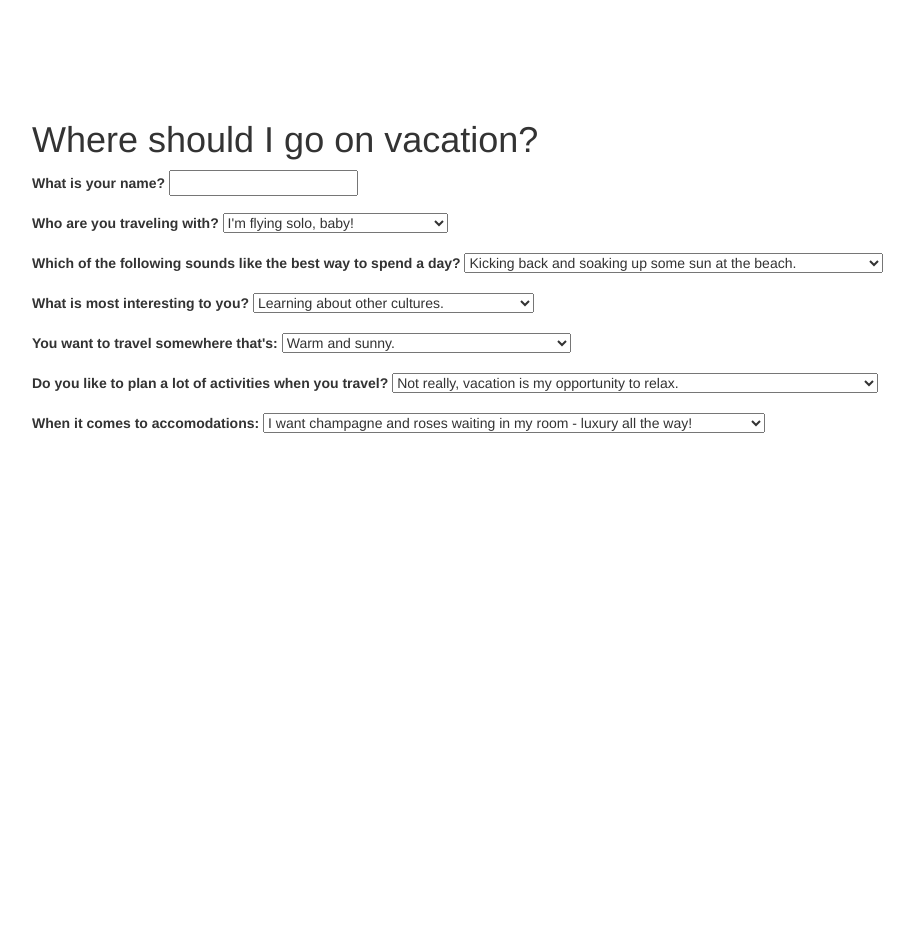
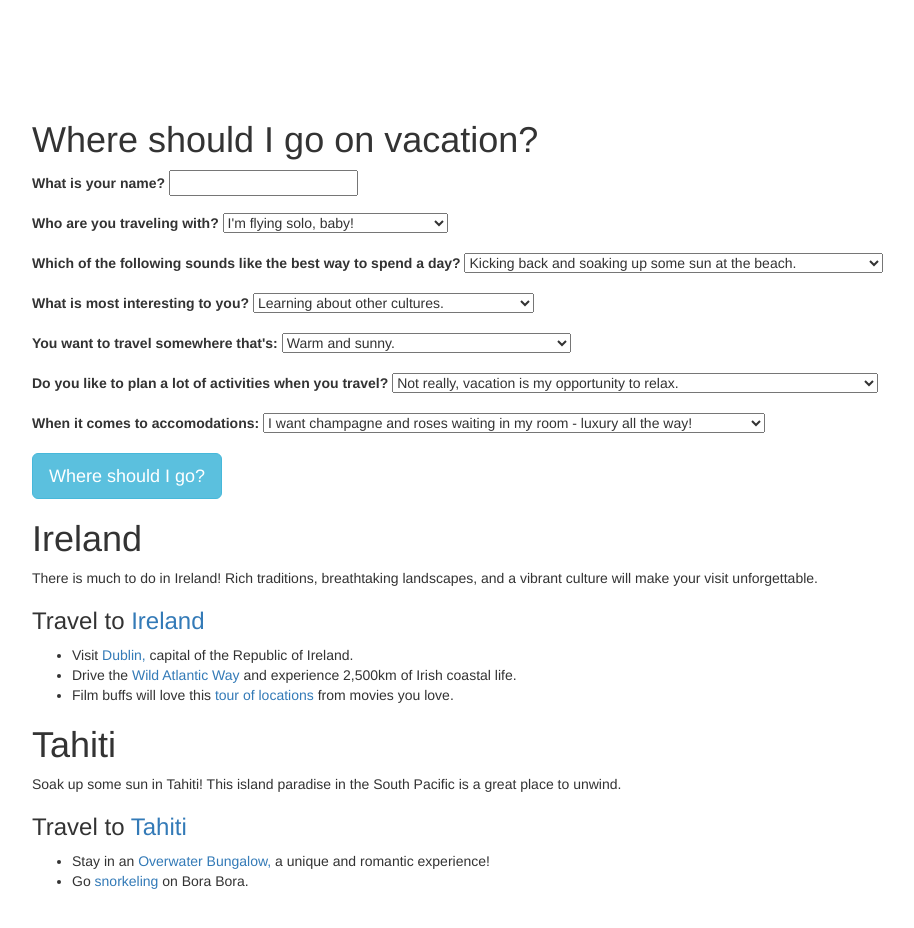
Before and after one commit to SaraSpink/spink-vacation-suggester, a plain HTML site: page index.html in a window 1280 px wide. Shown: the whole page, without its empty margins (123-1037 px from the left). Before the commit the page ends 800 px from the top, so only its background shows below. Drawn offline with Linux system fonts and the light colour scheme.

Commit message:
Add some vacation destinations

```diff
--- a/index.html
+++ b/index.html
@@ -1,5 +1,6 @@
 <!DOCTYPE html>
 <html>
+
 <head>
   <link href="css/bootstrap.css" rel="stylesheet" type="text/css">
   <link href="css/styles.css" rel="stylesheet" type="text/css">
@@ -7,6 +8,7 @@
   <script src="js/scripts.js"></script>
   <title>Vacation Suggester</title>
 </head>
+
 <body>
   <div class="container">
     <h1>Where should I go on vacation?</h1>
@@ -75,13 +77,36 @@
             <option value="hotel">I want to be comfortable but I don't need anything fancy.</option>
         </select>
       </div>
+      <button type="submit" class="btn btn-info btn-lg">Where should I go?</button>
     </form>
+
+
+    <!-- Vacation Destinations -->
+    <div id="ireland">
+      <h1>Ireland</h1>
+      <p>There is much to do in Ireland! Rich traditions, breathtaking landscapes, and a vibrant culture will make your visit unforgettable.
+      </p>
+      <h3>Travel to<a href=https://www.tourismireland.com> Ireland </a></h3>
+        <ul>
+          <li>Visit<a href=http://www.visitdublin.com> Dublin,</a> capital of the Republic of Ireland.</li>
+          <li>Drive the<a href=http://www.wildatlanticway.com/home> Wild Atlantic Way</a> and experience 2,500km of Irish coastal life.</li>
+          <li>Film buffs will love this<a href=http://www.ireland.com/en-us/itineraries/touring-routes/ireland-on-screen/> tour of locations</a> from movies you love.</li>
+        </ul>
     </div>
 
+    <div id="tahiti">
+      <h1>Tahiti</h1>
+      <p>Soak up some sun in Tahiti! This island paradise in the South Pacific is a great place to unwind.
+      </p>
+      <h3>Travel to<a href=http://www.tahiti-tourisme.com> Tahiti </a></h3>
+        <ul>
+          <li>Stay in an<a href=http://www.islands.com/tahitis-20-best-overwater-bungalow-resorts> Overwater Bungalow,</a> a unique and romantic experience!</li>
+          <li>Go<a href=http://www.boraboraislandguide.com/snorkeling-in-bora-bora.html> snorkeling </a>on Bora Bora.</li>
+        </ul>
+    </div>
 
-
-
-
+  </div>
 
 </body>
+
 </html>
--- a/js/scripts.js
+++ b/js/scripts.js
@@ -1,6 +1,6 @@
 $(document).ready(function() {
   $("form#user-prefs").submit(function(event) {
-    var userName = parseInt($("input#userName").val());
+    var userName = $("input#userName").val();
     var travelerAges = $("select#travelerAges").val();
     var destination = $("select#destination").val();
     var location = $("select#location").val();
@@ -8,7 +8,7 @@ $(document).ready(function() {
     var pace = $("select#pace").val();
     var accomodation = $("select#accomodation").val();
 
-    if (age < 18 && allergies === 'yes' && activity === 'high') {
+    if (allergies === 'yes' && activity === 'high') {
           $("#doodle").show();
           $("#pug").hide();
           $("#lab").hide();
```
Lines whose indentation alone changed are shown as unchanged.
